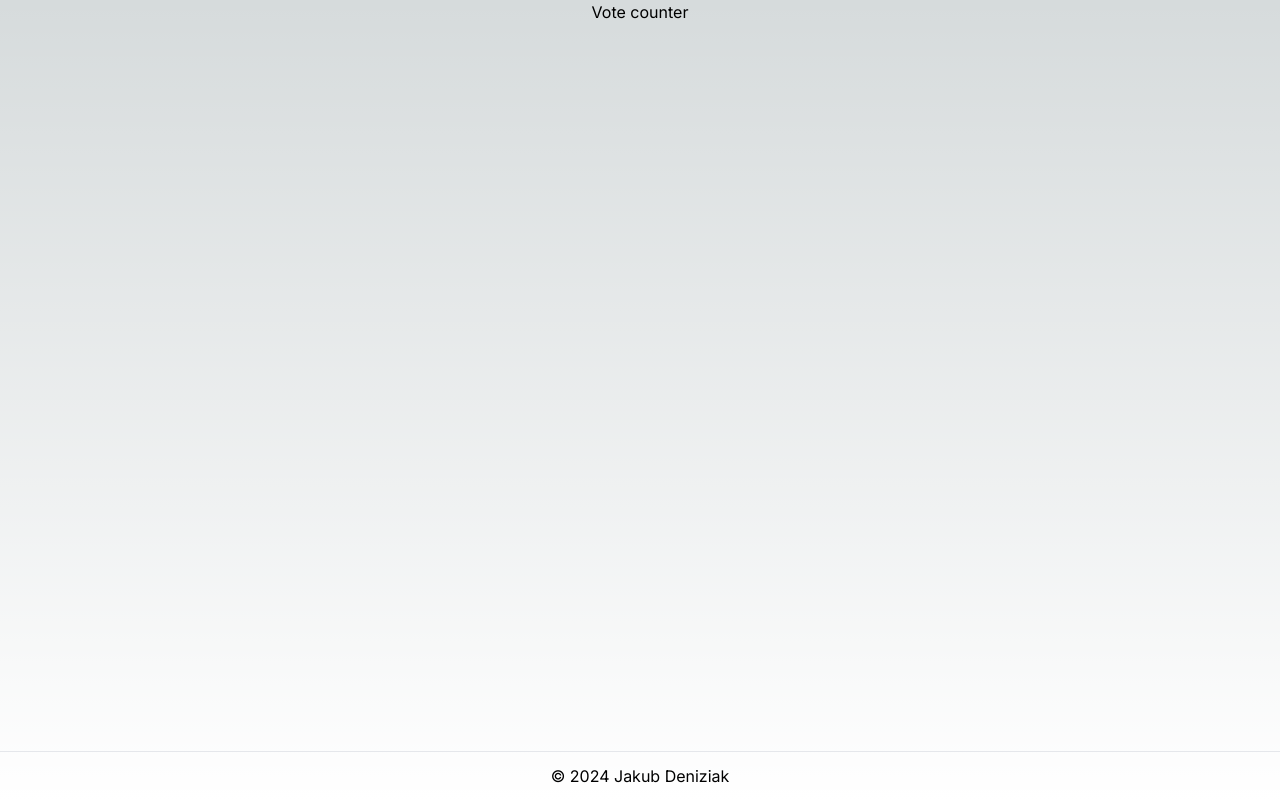
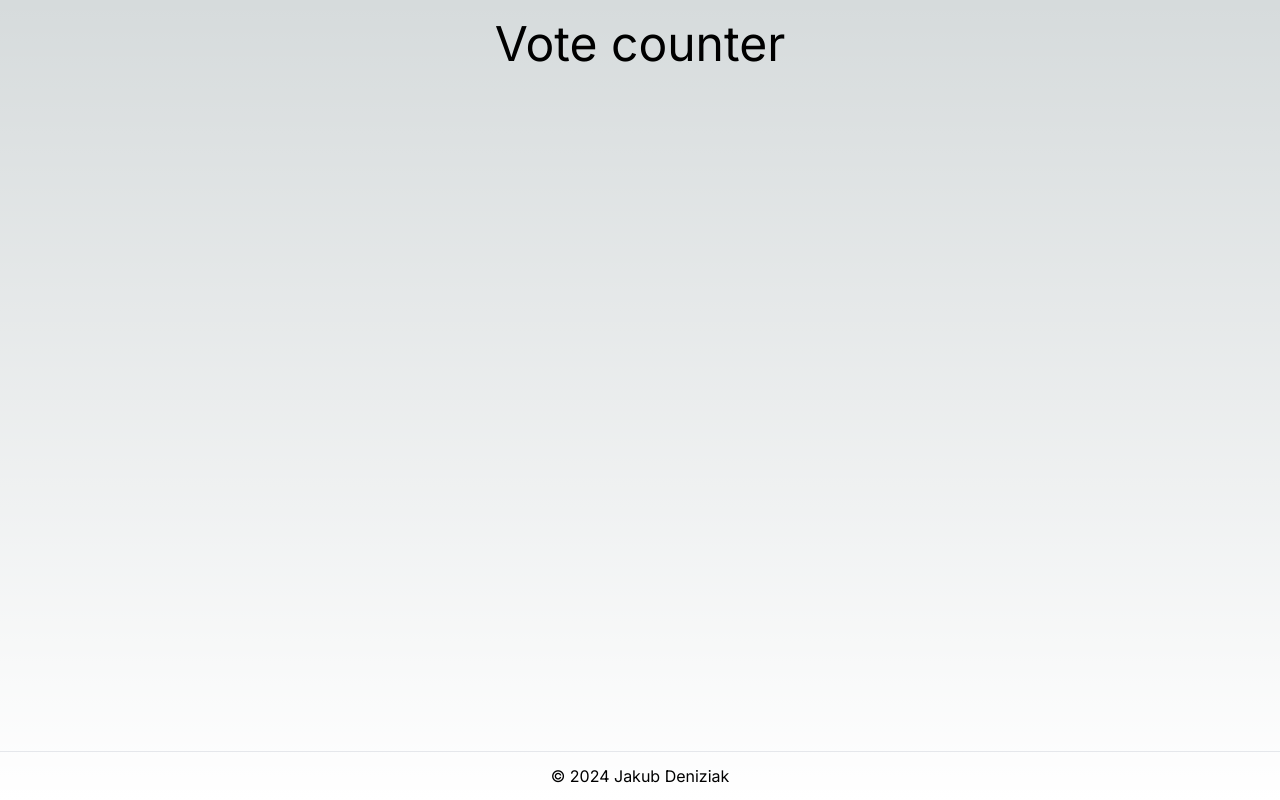
Before and after one commit to jakubdeniziak/vote-counter, a Next.js app: page / in a window 1280 px wide. Built offline with nearby package versions, Linux system fonts and the light colour scheme.

Commit message:
Add header

```diff
--- /dev/null
+++ b/src/app/components/Header.jsx
@@ -0,0 +1,9 @@
+const Header = () => {
+    return (
+        <header className="header w-screen">
+            <h1 className="text-5xl p-5">Vote counter</h1>
+        </header>
+    )
+}
+
+export default Header
--- a/src/app/page.tsx
+++ b/src/app/page.tsx
@@ -1,10 +1,11 @@
+import Header from "./components/Header";
 import Footer from "./components/Footer";
 
 export default function Home() {
   return (
     <div className="h-screen text-center">
+      <Header />
       <main>
-        <h1>Vote counter</h1>
       </main>
       <Footer />
     </div>
```
